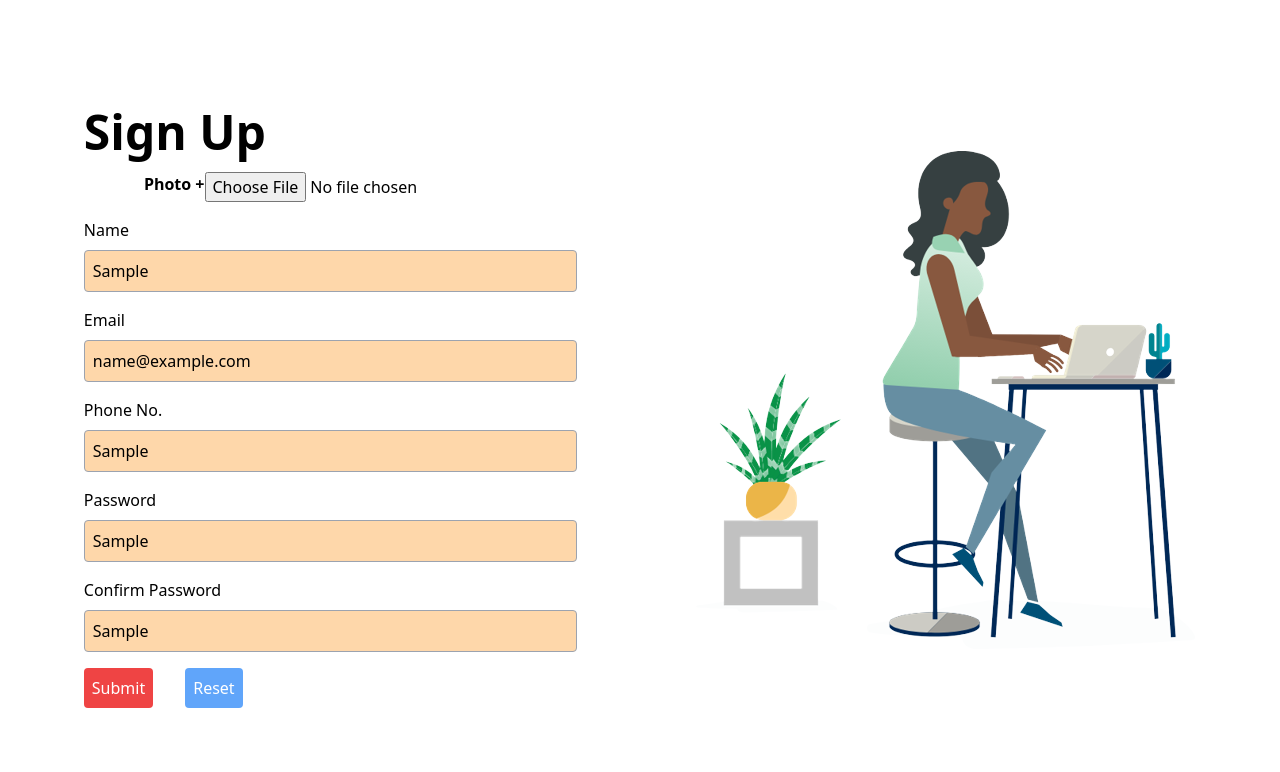
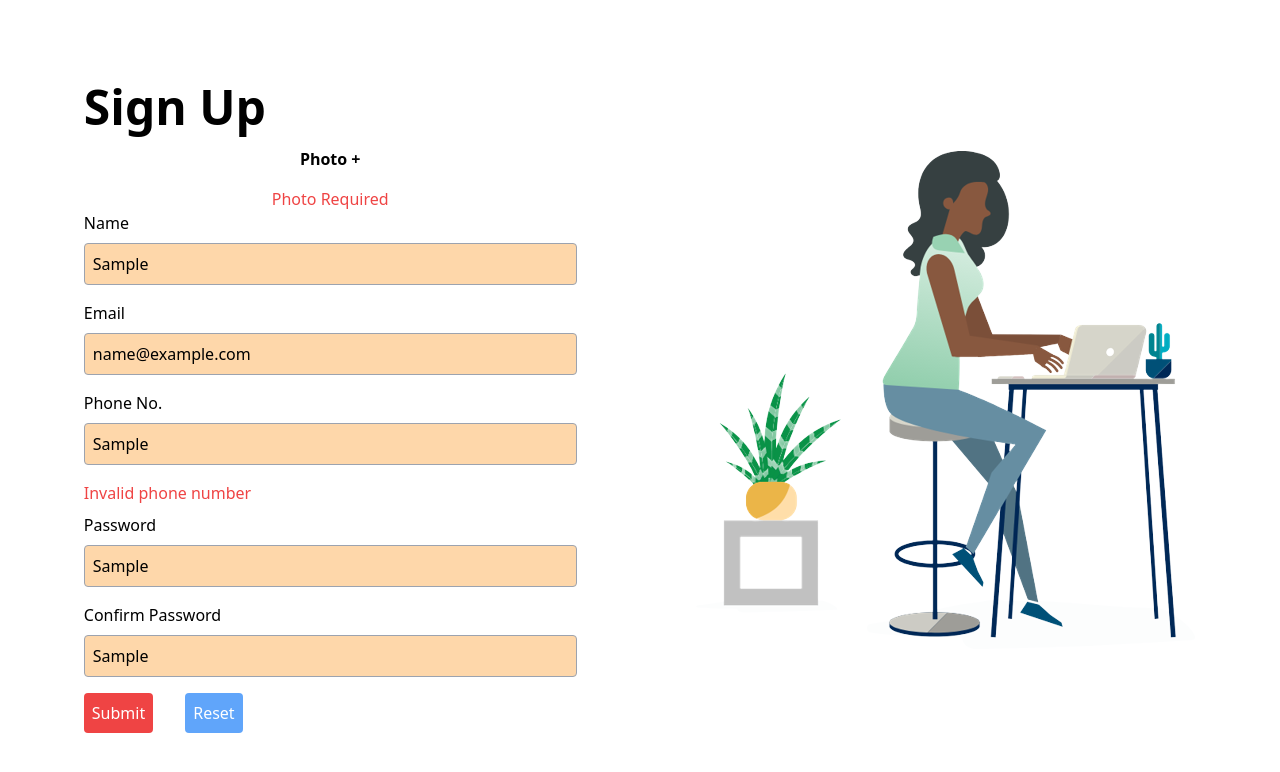
Before and after one commit to vipul832/user-login-system, a React (Vite) app: page /signup in a window 1280 px wide. Both pictures are taken after typing "Sample", "name@example.com", "Sample", "Sample", "Sample" into the empty fields and a click on the button "Submit". Shown: the top 772 px of the page. Built offline with nearby package versions, Linux system fonts and the light colour scheme.

Commit message:
add validation, fix file problem and add routing with protection

```diff
--- a/package.json
+++ b/package.json
@@ -10,10 +10,13 @@
     "preview": "vite preview"
   },
   "dependencies": {
+    "@reduxjs/toolkit": "^1.9.5",
     "formik": "^2.2.9",
     "react": "^18.2.0",
     "react-dom": "^18.2.0",
-    "react-router-dom": "^6.11.1"
+    "react-redux": "^8.0.5",
+    "react-router-dom": "^6.11.1",
+    "yup": "^1.1.1"
   },
   "devDependencies": {
     "@types/react": "^18.0.28",
--- a/src/App.tsx
+++ b/src/App.tsx
@@ -1,14 +1,31 @@
-import UserForm from "./components/UserForm";
+import {
+  Route,
+  createBrowserRouter,
+  createRoutesFromElements,
+  RouterProvider,
+} from "react-router-dom";
+import { store } from "../src/store/store";
+import RegistrationPage, { CheckAuth } from "./components/RegistrationPage";
+import DashBoardPage from "./components/DashBoardPage";
+import { Provider } from "react-redux";
+
+const router = createBrowserRouter(
+  createRoutesFromElements(
+    <>
+      <Route path="/" element={<CheckAuth />}>
+        <Route index element={<DashBoardPage />} />
+      </Route>
+      <Route path="/signup" element={<RegistrationPage />} />
+    </>
+  )
+);
 
 function App() {
   return (
     <>
-      <div className="flex  justify-around items-center min-h-screen mx-6">
-        <UserForm />
-        <div className="hidden sm:block">
-          <img src="./public/photo1.png" alt="" />
-        </div>
-      </div>
+      <Provider store={store}>
+        <RouterProvider router={router} />
+      </Provider>
     </>
   );
 }
--- /dev/null
+++ b/src/components/DashBoardPage.tsx
@@ -0,0 +1,22 @@
+import { useNavigate } from "react-router-dom";
+import { useDispatch } from "react-redux";
+import { removeAuth } from "../store/feature/authSlicer";
+
+export default function DashBoardPage() {
+  const dispatch = useDispatch();
+  const navigate = useNavigate();
+  return (
+    <div className="flex justify-center flex-col">
+      <div>Welcome to dashboard</div>
+      <button
+        className="border border-black p-2 bg-blue-400 rounded w-1/4"
+        onClick={() => {
+          dispatch(removeAuth());
+          navigate("/signup");
+        }}
+      >
+        Logout
+      </button>
+    </div>
+  );
+}
--- /dev/null
+++ b/src/components/RegistrationPage.tsx
@@ -0,0 +1,23 @@
+import UserForm from "./UserForm";
+import { useSelector } from "react-redux";
+import { getAuthStatus } from "../store/feature/authSlicer";
+import { Navigate, Outlet } from "react-router-dom";
+import { ReactNode } from "react";
+
+export default function RegistrationPage() {
+  return (
+    <>
+      <div className="flex  justify-around items-center min-h-screen mx-6">
+        <UserForm />
+        <div className="hidden sm:block">
+          <img src="./public/photo1.png" alt="" />
+        </div>
+      </div>
+    </>
+  );
+}
+
+export function CheckAuth() {
+  const { Auth } = useSelector(getAuthStatus);
+  return Auth ? <Outlet /> : <Navigate to={"/signup"} />;
+}
--- a/src/components/UserForm.tsx
+++ b/src/components/UserForm.tsx
@@ -1,8 +1,14 @@
 import { useFormik } from "formik";
 import { useState } from "react";
+import { useNavigate } from "react-router-dom";
+import { useDispatch } from "react-redux";
+import { addAuth } from "../store/feature/authSlicer";
+import { RegistrationSchema } from "../validation/RegistrationSchema";
 
 export default function UserForm() {
   const [image, setImage] = useState<string>();
+  const navigate = useNavigate();
+  const dispatch = useDispatch();
   const formik = useFormik({
     initialValues: {
       name: "",
@@ -13,23 +19,39 @@ export default function UserForm() {
       file: "",
     },
     onSubmit: (values) => {
-      console.log(values);
+      dispatch(addAuth());
+      navigate("/");
     },
+    onReset: () => {
+      setImage("");
+    },
+    validationSchema: RegistrationSchema,
   });
 
-  function handleImageChange(file: null | File) {
+  function handleImageChange(file: null | File, inputTag: HTMLInputElement) {
     const reader = new FileReader();
     let imageUrl: string | ArrayBuffer | null;
-    if (file) {
+    if (
+      file &&
+      file.size < 200000 &&
+      /\.(png|jpeg|jpg|svg|webp)$/.test(file.name)
+    ) {
       reader.readAsDataURL(file);
       reader.onload = () => {
         imageUrl = reader.result;
         setImage(imageUrl as string);
         formik.setFieldValue("file", imageUrl);
       };
+    } else {
+      if (file) {
+        setImage("");
+        file?.size > 200000
+          ? formik.setFieldError("file", "Accept only File less then 200KB")
+          : formik.setFieldError("file", "Accept only PNG,JPEG,JPG,SVG,WEBP");
+      }
     }
+    inputTag.value = "";
   }
-
   return (
     <div className="sm:w-[40%] w-auto">
       <div>
@@ -37,7 +59,7 @@ export default function UserForm() {
       </div>
       <form onSubmit={formik.handleSubmit} onReset={formik.handleReset}>
         <div>
-          <div className="mb-4 flex justify-center ">
+          <div className="mb-4 flex justify-center">
             <label htmlFor="file" className="font-bold">
               Photo +
             </label>
@@ -45,12 +67,14 @@ export default function UserForm() {
               type="file"
               name="file"
               id="file"
-              // className="absolute left-[-999px] hidden"
+              className="absolute left-[-999px] hidden"
               onChange={(event) => {
                 handleImageChange(
-                  event.target.files ? event.target.files[0] : null
+                  event.target.files ? event.target.files[0] : null,
+                  event.target
                 );
               }}
+              onBlur={formik.handleBlur}
             />
           </div>
           {image && (
@@ -64,6 +88,11 @@ export default function UserForm() {
               />
             </div>
           )}
+          {formik.errors.file ? (
+            <div className="flex justify-center text-red-500">
+              {formik.errors.file}
+            </div>
+          ) : null}
           <div className="mb-4">
             <label htmlFor="name" className="mb-2 block">
               Name
@@ -75,9 +104,14 @@ export default function UserForm() {
               className="bg-orange-200 outline-none rounded p-2 border border-gray-400 w-full"
               placeholder="Enter your Name"
               onChange={formik.handleChange}
+              onBlur={formik.handleBlur}
               value={formik.values.name}
             />
           </div>
+          {formik.errors.name && formik.touched.name ? (
+            <div className="text-red-500 mb-2">{formik.errors.name}</div>
+          ) : null}
+
           <div className="mb-4">
             <label htmlFor="email" className="mb-2 block">
               Email
@@ -89,9 +123,14 @@ export default function UserForm() {
               className="bg-orange-200 outline-none rounded p-2 border border-gray-400 w-full"
               placeholder="Enter your Email"
               onChange={formik.handleChange}
+              onBlur={formik.handleBlur}
               value={formik.values.email}
             />
           </div>
+          {formik.errors.email && formik.touched.email ? (
+            <div className="text-red-500 mb-2">{formik.errors.email}</div>
+          ) : null}
+
           <div className="mb-4">
             <label htmlFor="phoneNumber" className="mb-2 block">
               Phone No.
@@ -103,9 +142,14 @@ export default function UserForm() {
               className="bg-orange-200 outline-none rounded p-2 border border-gray-400 w-full"
               placeholder="Enter your Phone number"
               onChange={formik.handleChange}
+              onBlur={formik.handleBlur}
               value={formik.values.phoneNumber}
             />
           </div>
+          {formik.errors.phoneNumber && formik.touched.phoneNumber ? (
+            <div className="text-red-500 mb-2">{formik.errors.phoneNumber}</div>
+          ) : null}
+
           <div className="mb-4">
             <label htmlFor="password" className="mb-2 block">
               Password
@@ -117,9 +161,14 @@ export default function UserForm() {
               className="bg-orange-200 outline-none rounded p-2 border border-gray-400 w-full"
               placeholder="Enter your Password"
               onChange={formik.handleChange}
+              onBlur={formik.handleBlur}
               value={formik.values.password}
             />
           </div>
+          {formik.errors.password && formik.touched.password ? (
+            <div className="text-red-500 mb-2">{formik.errors.password}</div>
+          ) : null}
+
           <div className="mb-4">
             <label htmlFor="confirmPassword" className="mb-2 block">
               Confirm Password
@@ -131,9 +180,15 @@ export default function UserForm() {
               className="bg-orange-200 outline-none rounded p-2 border border-gray-400 w-full"
               placeholder="Enter your Confirm Password"
               onChange={formik.handleChange}
+              onBlur={formik.handleBlur}
               value={formik.values.confirmPassword}
             />
           </div>
+          {formik.errors.confirmPassword && formik.touched.confirmPassword ? (
+            <div className="text-red-500 mb-2">
+              {formik.errors.confirmPassword}
+            </div>
+          ) : null}
 
           <div>
             <button
--- /dev/null
+++ b/src/store/feature/authSlicer.ts
@@ -0,0 +1,28 @@
+import { createSlice } from "@reduxjs/toolkit";
+import { Form } from "react-router-dom";
+import { RootState } from "../store";
+
+const initialState = {
+  Auth: false,
+};
+
+export const AuthSlicer = createSlice({
+  name: "isAuth",
+  initialState,
+  reducers: {
+    addAuth: (state) => {
+      state.Auth = true;
+      console.log(state.Auth);
+    },
+    removeAuth: (state) => {
+      state.Auth = false;
+      console.log(state.Auth);
+    },
+  },
+});
+
+export default AuthSlicer.reducer;
+
+export const getAuthStatus = (state: RootState) => state.auth;
+
+export const { addAuth, removeAuth } = AuthSlicer.actions;
--- /dev/null
+++ b/src/store/store.ts
@@ -0,0 +1,10 @@
+import { configureStore } from "@reduxjs/toolkit";
+import authReducer from "./feature/authSlicer";
+
+export const store = configureStore({
+  reducer: {
+    auth: authReducer,
+  },
+});
+
+export type RootState = ReturnType<typeof store.getState>;
--- /dev/null
+++ b/src/validation/RegistrationSchema.ts
@@ -0,0 +1,23 @@
+import * as Yup from "yup";
+
+export const RegistrationSchema = Yup.object().shape({
+  name: Yup.string()
+    .max(15, "Must be 15 characters or less")
+    .required("User name is required !"),
+  email: Yup.string()
+    .email("Invalid email address")
+    .required("Email address is required !"),
+  phoneNumber: Yup.string()
+    .matches(/^(\+91[\-\s]?)?[0]?(91)?[6789]\d{9}$/, "Invalid phone number")
+    .required("Phone number is required !"),
+  password: Yup.string()
+    .min(6, "Must be at least 6 characters")
+    .required("Password is required !"),
+  confirmPassword: Yup.string()
+    .oneOf(
+      [Yup.ref("password")],
+      "Confirm password must match with above password !"
+    )
+    .required("Confirm password is required !"),
+  file: Yup.string().required("Photo Required"),
+});
```
Also changed, not shown: src/main.tsx (+7 -7 lines), 1 other file (tests, documents, lock files or other folders).
